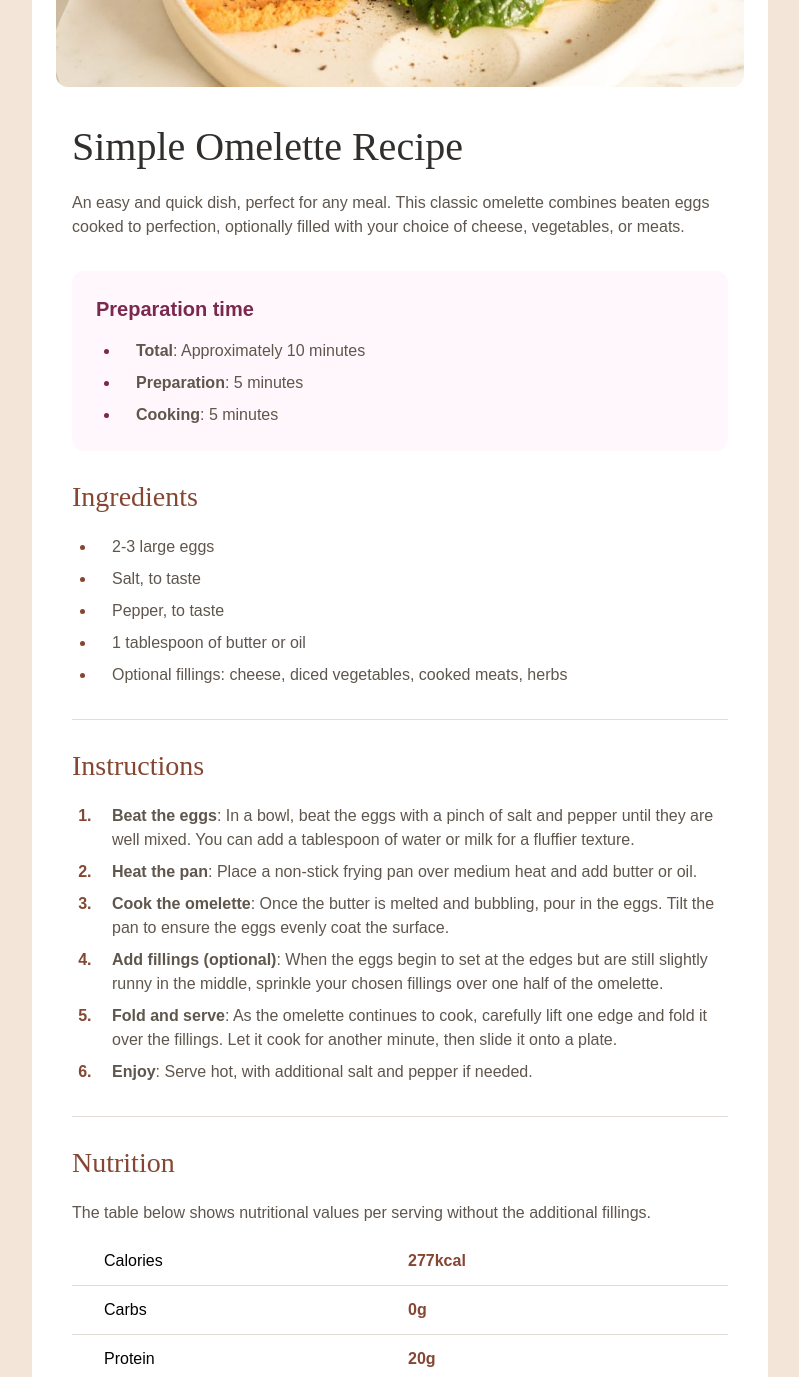
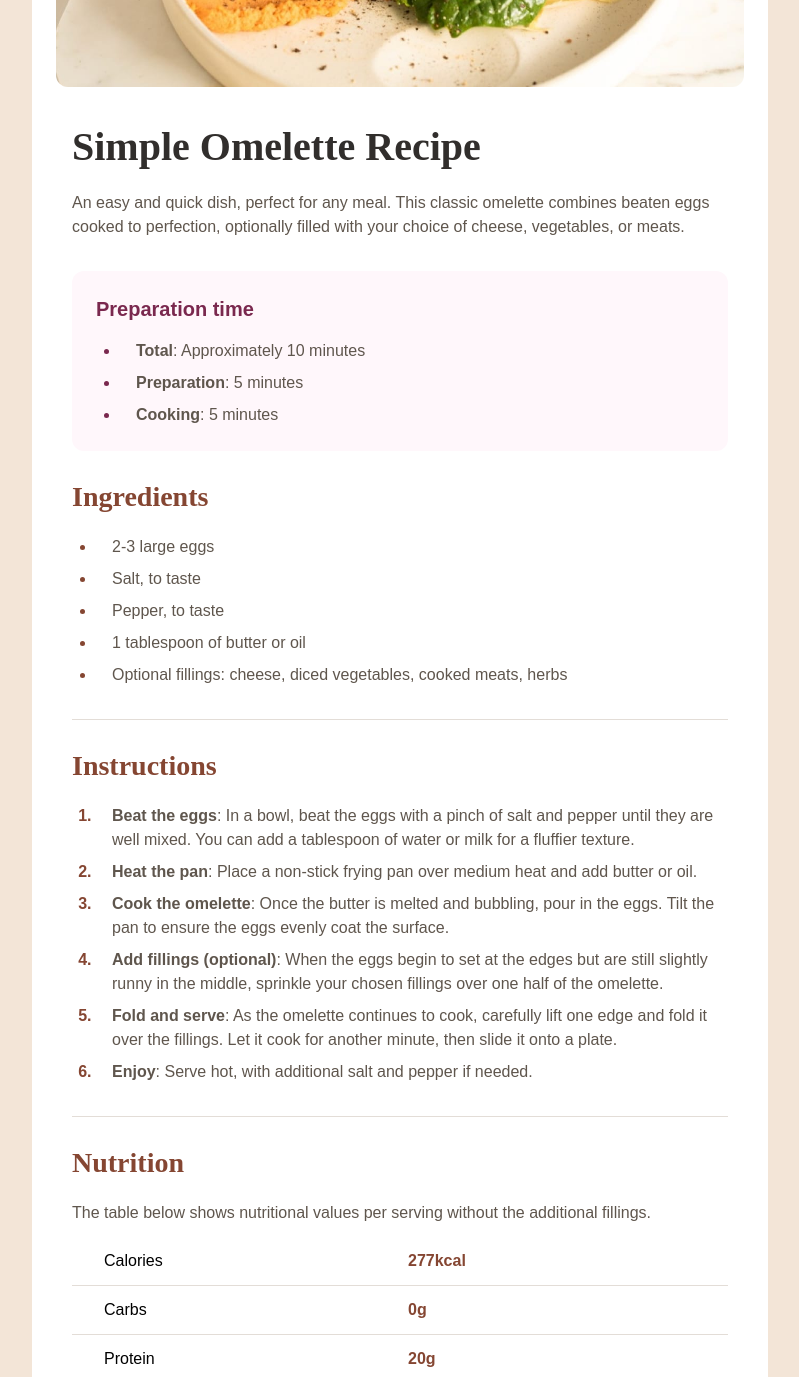
Before and after one commit to NDK1195/recipe-page, a website: page index.html in a window 1280 px wide. Shown: the part 380-1757 px from the top of the page, without its empty margins (240-1039 px from the left). Drawn offline with Linux system fonts and the light colour scheme.

Commit message:
update font

```diff
--- a/index.html
+++ b/index.html
@@ -26,7 +26,7 @@
 
       <section class="py-10 px-9 md:px-10">
         <h1
-          class="font-young-serif text-4xl md:text-[40px] mb-6 text-stone-900"
+          class="font-young-serif font-bold text-4xl md:text-[40px] mb-6 text-stone-900"
         >
           Simple Omelette Recipe
         </h1>
@@ -56,7 +56,7 @@
         <!-- Overview -->
         <section class="pb-8 border-b-[1px] border-stone-150 mb-8">
           <h2
-            class="font-young-serif text-brown-800 text-[28px] leading-7 mb-6"
+            class="font-young-serif font-bold text-brown-800 text-[28px] leading-7 mb-6"
           >
             Ingredients
           </h2>
@@ -75,7 +75,7 @@
         <!-- Ingredients -->
         <section class="pb-8 border-b-[1px] border-stone-150 mb-8">
           <h2
-            class="font-young-serif text-brown-800 text-[28px] leading-7 mb-6"
+            class="font-young-serif font-bold text-brown-800 text-[28px] leading-7 mb-6"
           >
             Instructions
           </h2>
@@ -116,7 +116,9 @@
         </section>
         <!-- Instructions -->
         <section class="flex flex-col gap-6">
-          <h2 class="font-young-serif text-brown-800 text-[28px] leading-7">
+          <h2
+            class="font-young-serif font-bold text-brown-800 text-[28px] leading-7"
+          >
             Nutrition
           </h2>
           <p class="font-outfit text-stone-600">
--- a/tailwind.config.js
+++ b/tailwind.config.js
@@ -4,7 +4,7 @@ module.exports = {
   theme: {
     extend: {
       fontFamily: {
-        'young-serif': ['Young Serif', 'serif'],
+        'young-serif': ['"Young Serif"', 'serif'],
         outfit: ['Outfit', 'sans-serif'],
       },
       colors: {
```
Also changed, not shown: src/output.css.
